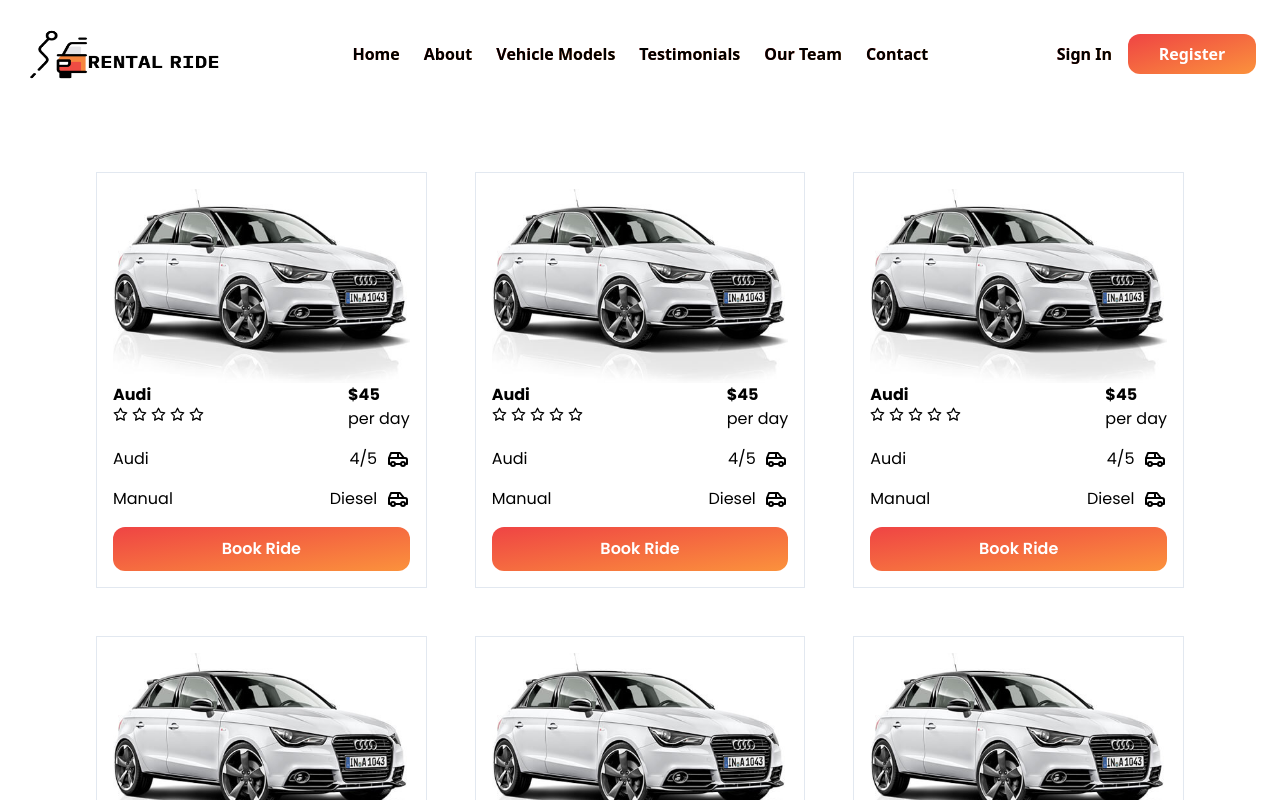
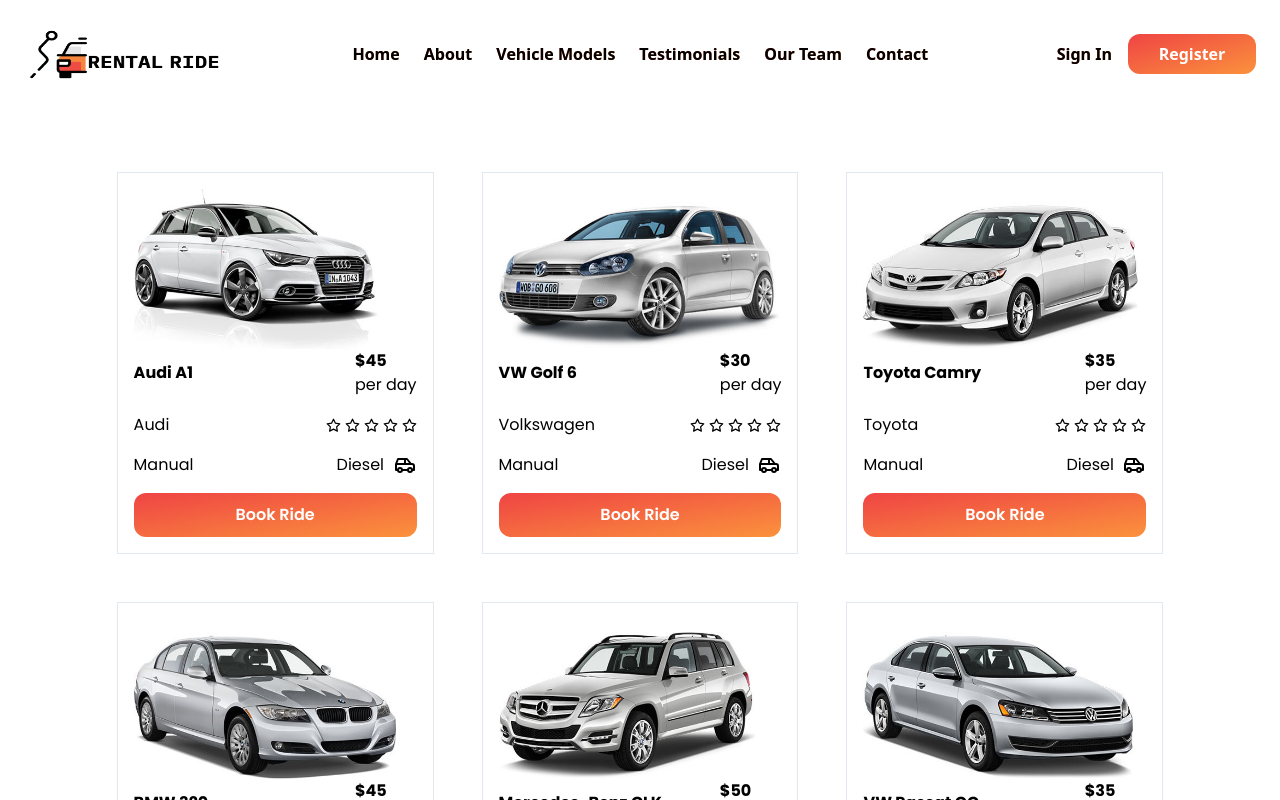
Before and after one commit to BytePrashant/Rental-Ride, a Next.js app: page /vehicles in a window 1280 px wide. Shown: the top 800 px of the page. Built offline with nearby package versions, Linux system fonts and the light colour scheme.

Commit message:
added all components

```diff
--- a/src/components/Navbar.tsx
+++ b/src/components/Navbar.tsx
@@ -49,7 +49,7 @@
           <li>
             <Link
               className="team-link hover:text-transparent bg-clip-text bg-gradient-to-r from-red-500 to-orange-400"
-              href="/"
+              href="/team"
             >
               Our Team
             </Link>
--- /dev/null
+++ b/src/components/Teams.tsx
@@ -0,0 +1,22 @@
+interface TeamProps {
+    imgSrc: string,
+    name: string,
+    designation: string
+}
+
+
+export const Teams: React.FC<TeamProps> = (props) => {
+  return (
+    <>
+      <div className="content">
+        <div className="Models border border-solid border-slate-200">
+          <div className="model-content flex flex-col items-center p-4">
+            <img  className="w-52 h-60 " src={props.imgSrc} alt="person-img" />
+                <p className="font-bold text-center my-5">{props.name}</p>
+                <p>{props.designation}</p>
+          </div>
+        </div>
+      </div>
+    </>
+  );
+};
--- a/src/components/VehicleModels.tsx
+++ b/src/components/VehicleModels.tsx
@@ -1,13 +1,29 @@
-export const VehicleModels = () => {
+interface VehicleModelProps {
+  //types for the props
+  imgSrc: string;
+  carName: string;
+  price: number;
+  company: string;
+  ratings: number;
+}
+export const VehicleModels: React.FC<VehicleModelProps> = (props) => {
   return (
     <>
       <div className="content">
         <div className="Models border border-solid border-slate-200">
           <div className="model-content p-4">
-            <img src="./car1.jpg" alt="car-img" />
-            <div className="name-price flex justify-between">
-              <div className="Name">
-                <p className="font-bold">Audi</p>
+            <img  className="h-40" src={props.imgSrc} alt="car-img" />
+            <div className="name-price flex justify-between items-center">
+                <p className="font-bold">{props.carName}</p>
+              <div>
+                <p className="font-bold">${props.price}</p>
+                <p>per day</p>
+              </div>
+            </div>
+            <div className="model-specs grid grid-rows-2 grid-cols-2 grid-flow-col gap-4 my-4">
+              <span className="flex items-center justify-start">{props.company}</span>
+              <span className="flex items-center justify-start">Manual</span>
+              <span className="flex items-center justify-end">
                 <span className="flex gap-1">
                   <svg
                     xmlns="http://www.w3.org/2000/svg"
@@ -80,33 +96,6 @@
                     <path d="M12 17.75l-6.172 3.245l1.179 -6.873l-5 -4.867l6.9 -1l3.086 -6.253l3.086 6.253l6.9 1l-5 4.867l1.179 6.873z"></path>
                   </svg>
                 </span>
-              </div>
-              <div>
-                <p className="font-bold">$45</p>
-                <p>per day</p>
-              </div>
-            </div>
-            <div className="model-specs grid grid-rows-2 grid-cols-2 grid-flow-col gap-4 my-4">
-              <span className="flex items-center justify-start">Audi</span>
-              <span className="flex items-center justify-start">Manual</span>
-              <span className="flex items-center justify-end">
-                4/5 &nbsp;{" "}
-                <svg
-                  xmlns="http://www.w3.org/2000/svg"
-                  width="24"
-                  height="24"
-                  viewBox="0 0 24 24"
-                  fill="none"
-                  stroke="currentColor"
-                  stroke-width="2"
-                  stroke-linecap="round"
-                  stroke-linejoin="round"
-                  className="tabler-icon tabler-icon-car"
-                >
-                  <path d="M7 17m-2 0a2 2 0 1 0 4 0a2 2 0 1 0 -4 0"></path>
-                  <path d="M17 17m-2 0a2 2 0 1 0 4 0a2 2 0 1 0 -4 0"></path>
-                  <path d="M5 17h-2v-6l2 -5h9l4 5h1a2 2 0 0 1 2 2v4h-2m-4 0h-6m-6 -6h15m-6 0v-5"></path>
-                </svg>
               </span>
               <span className="flex items-center justify-end">
                 Diesel &nbsp;{" "}
```
Also changed, not shown: src/components/Vehicle.tsx (deleted).
